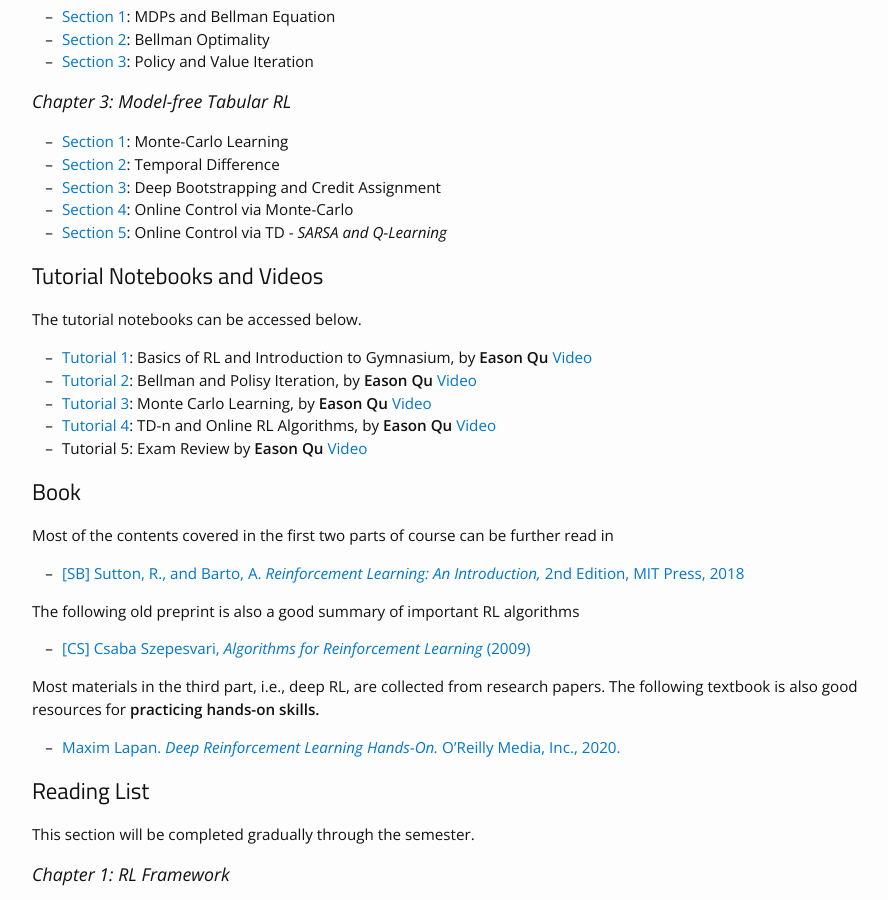
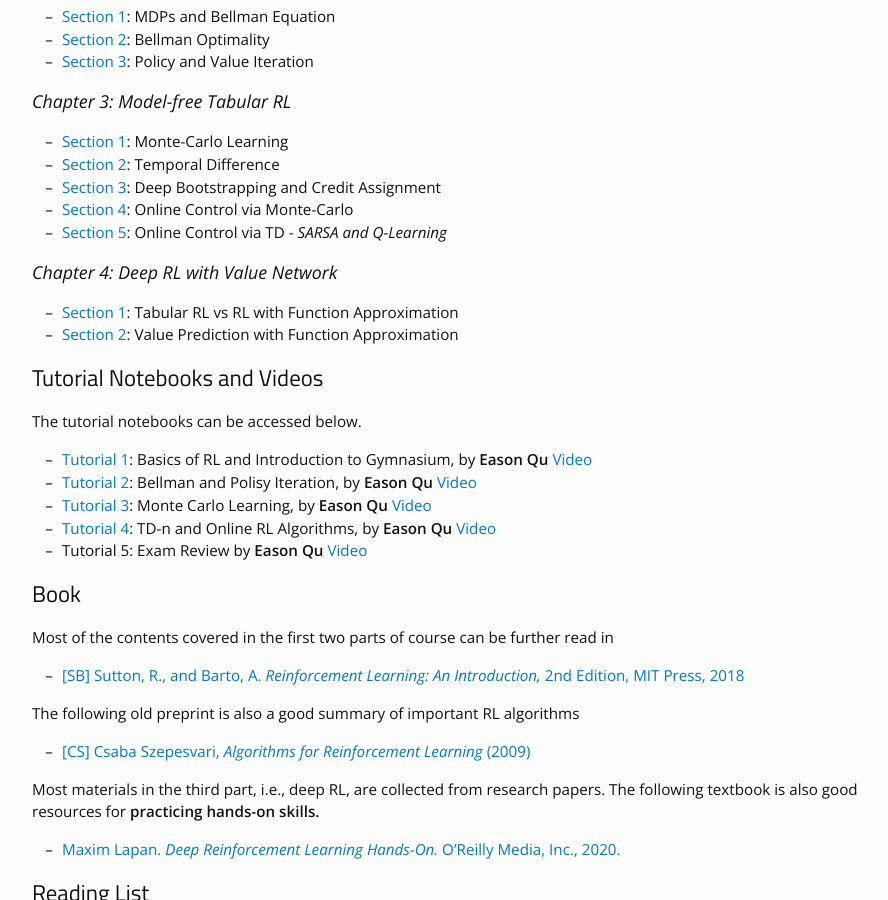
Before and after one commit to bereyhi-courses/rl-utoronto, a Jekyll site: the page built from materials.md, in a window 1280 px wide and 900 px high, scrolled down 667 px. Shown: the whole window, without its empty margins (163-1051 px from the left). Built offline with Jekyll 4.4.1, drawn with Linux system fonts in a browser that asks for light colours; nearby versions of some CDN libraries.

Commit message:
CH4 posted

```diff
--- a/materials.md
+++ b/materials.md
@@ -26,6 +26,10 @@
 * [Section 3]({{site.baseurl}}/assets/Notes/CH3/CH3_Sec3.pdf): Deep Bootstrapping and Credit Assignment
 * [Section 4]({{site.baseurl}}/assets/Notes/CH3/CH3_Sec4.pdf): Online Control via Monte-Carlo
 * [Section 5]({{site.baseurl}}/assets/Notes/CH3/CH3_Sec5.pdf): Online Control via TD - _SARSA and Q-Learning_
+
+### Chapter 4: Deep RL with Value Network
+* [Section 1]({{site.baseurl}}/assets/Notes/CH4/CH4_Sec1.pdf): Tabular RL vs RL with Function Approximation
+* [Section 2]({{site.baseurl}}/assets/Notes/CH4/CH4_Sec2.pdf): Value Prediction with Function Approximation
 
 
 <!-- ### Chapter 4: RL with Function Approximation
```
Also changed, not shown: 7 other files.
